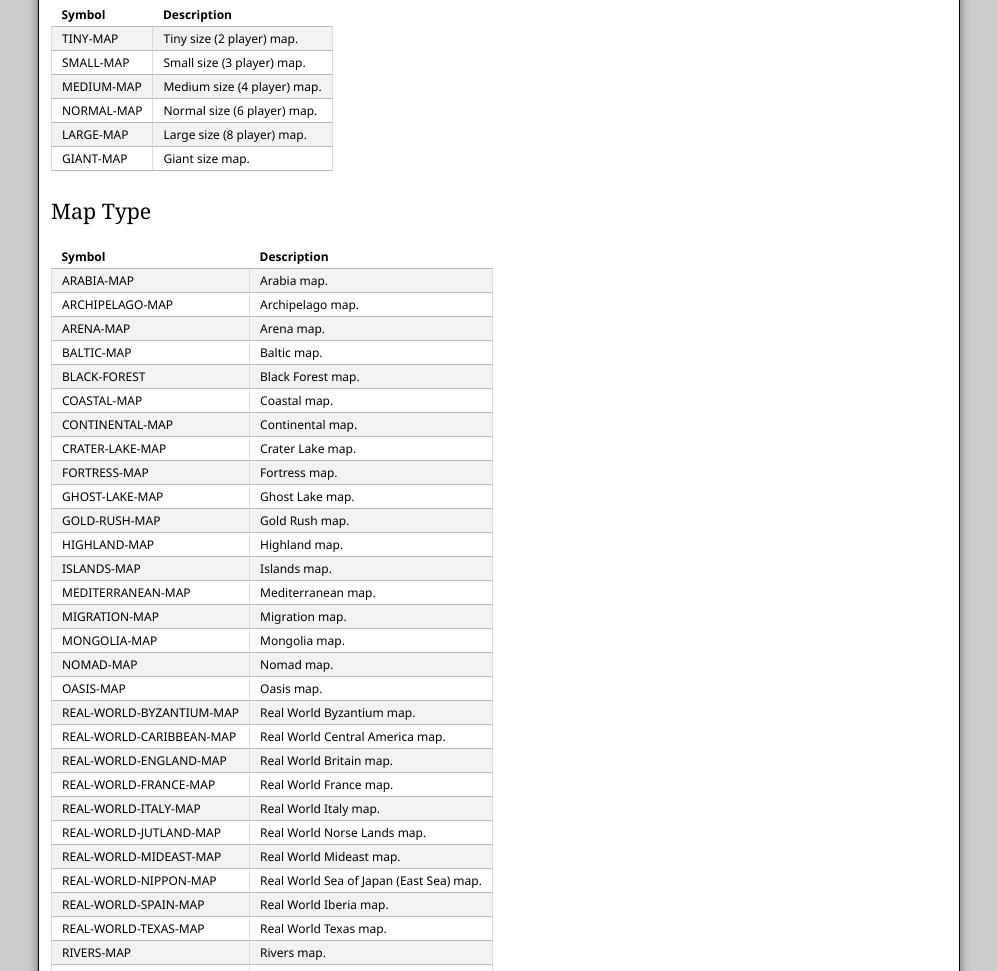
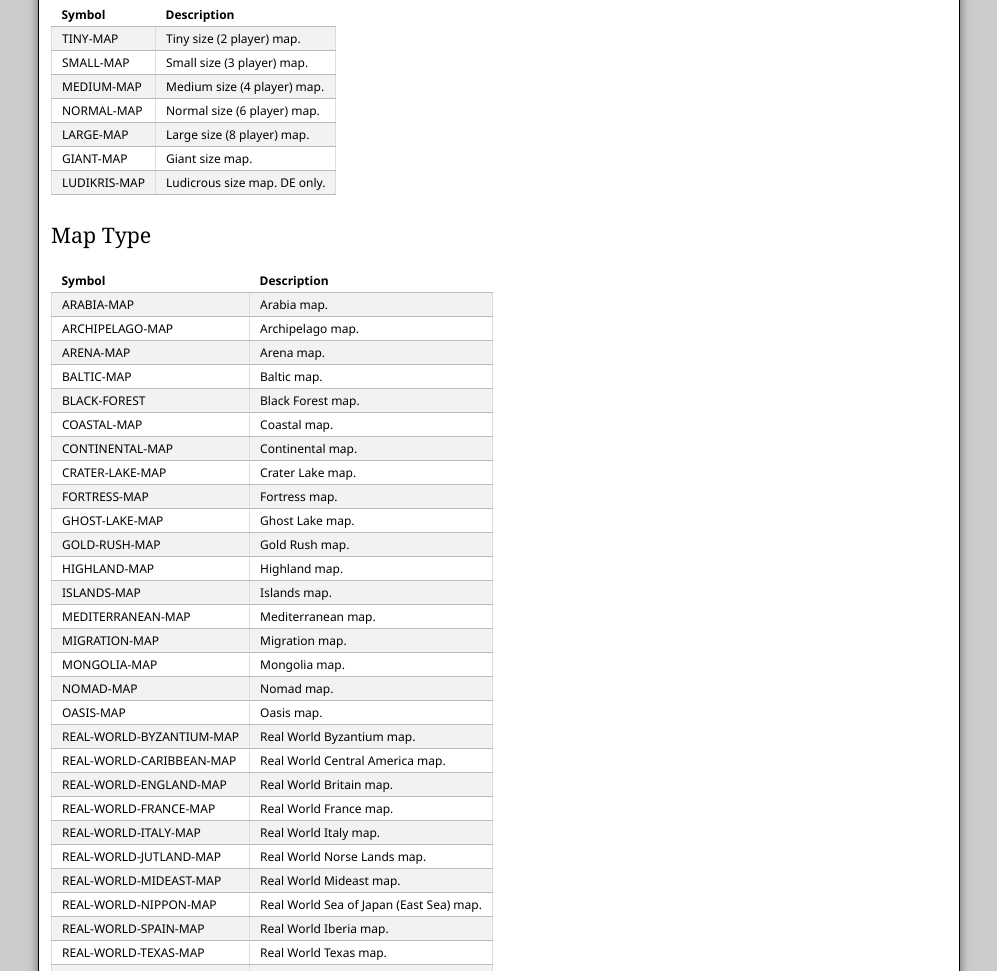
Before and after one commit to airef/airef.github.io, a plain HTML site: page tables/load-if.html in a window 1280 px wide. Shown: the part 1171-2142 px from the top of the page, without its empty margins (141-1138 px from the left). Drawn offline with Linux system fonts and the light colour scheme.

Commit message:
LUDIKRIS-MAP
Added the LUDIKRIS-MAP system symbol.

```diff
--- a/tables/load-if.html
+++ b/tables/load-if.html
@@ -54,6 +54,7 @@
 			<tr><td>NORMAL-MAP</td><td>Normal size (6 player) map.</td></tr>
 			<tr><td>LARGE-MAP</td><td>Large size (8 player) map.</td></tr>
 			<tr><td>GIANT-MAP</td><td>Giant size map.</td></tr>
+			<tr><td>LUDIKRIS-MAP</td><td>Ludicrous size map. DE only.</td></tr>
 		</table>
 		<h3 style="padding-top: 25px">Map Type</h3>
 		<table>
```
